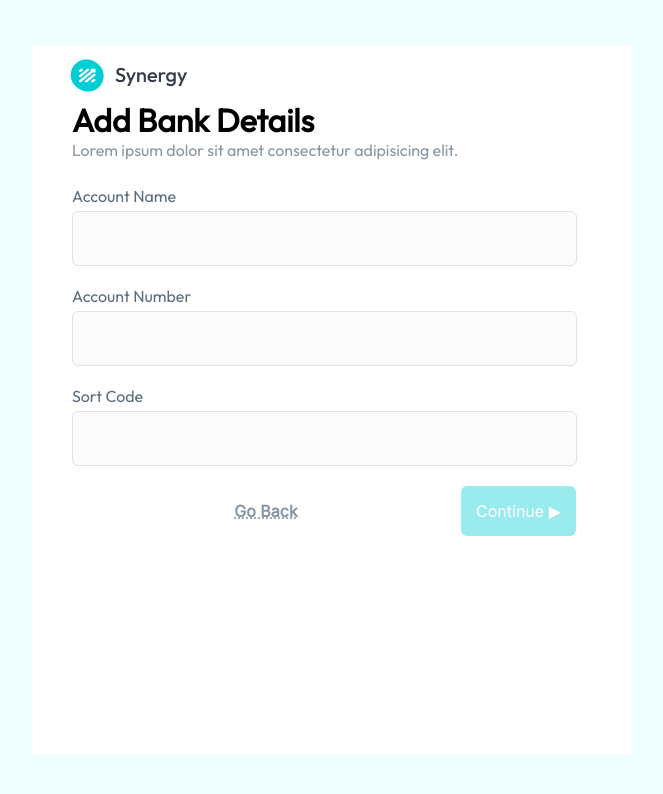
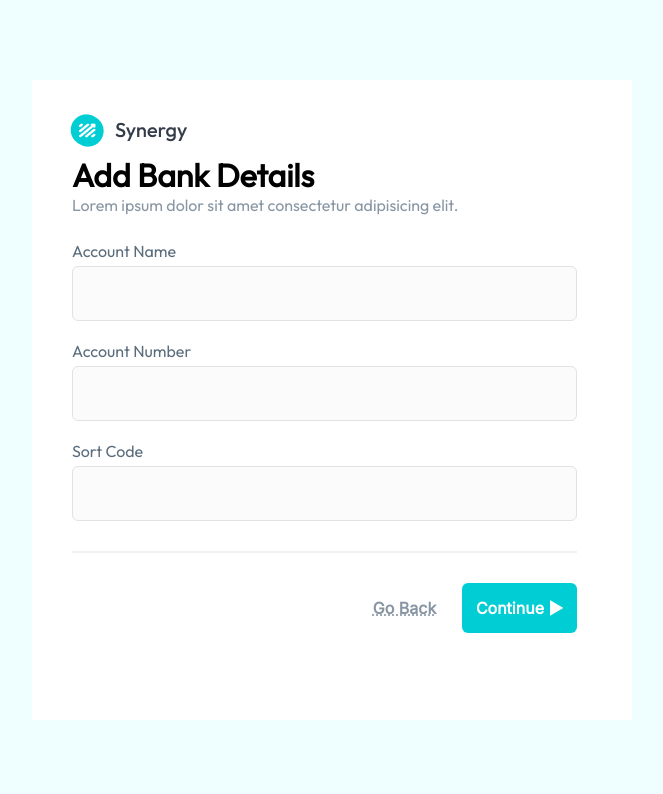
Before and after one commit to nology-tech/synergy, a React (Create React App) app: page /bankdetails in a window 1280 px wide. Shown: the top 794 px of the page, without its empty margins (308-971 px from the left). Built offline with nearby package versions, Linux system fonts and the light colour scheme.

Commit message:
fixed positioning of buttons on 2nd and 3rd pages

```diff
--- a/src/components/BankDetails/BankDetails.jsx
+++ b/src/components/BankDetails/BankDetails.jsx
@@ -30,8 +30,8 @@ const BankDetails = () => {
 
   return (
     <div className="form-container">
-    <div className='form'>
-      <div className='signup-header'>
+    <div className='form-box'>
+      <div className='bank-details-header'>
       <img src={synergyLogo} />
       </div>
       <div>
@@ -54,6 +54,8 @@ const BankDetails = () => {
             <label className="label">Sort Code</label>
             <input onChange={handleSortCode} className="input" value={sortCode} />
           </div>
+          <div className='billingAddressForm__separator'>
+          </div>
 
           <div className='buttons-group'>
             <Link to="/">
@@ -62,10 +64,13 @@ const BankDetails = () => {
               </button>
             </Link>
             <Link to="/billingaddress">
-              <button className="bankDetailsForm__continueBtn" type="submit">
+              <button
+                className="bankDetailsForm__continueBtn"
+                type="submit"
+              >
                 Continue &#9654;
               </button>
-            </Link>
+              </Link>
           </div>
        </form>
       </div>
--- a/src/components/BankDetails/BankDetails.scss
+++ b/src/components/BankDetails/BankDetails.scss
@@ -13,8 +13,8 @@
     height: 100vh;
 }
 
-.signup-header {
-    padding-left: 30px;
+.bank-details-header {
+    padding: 30px 0px 0px 30px;
 }
 
 .form-box {
@@ -63,6 +63,13 @@ h1 {
 
     }
 
+    &__separator {
+        border: 1px solid rgba(241, 241, 241, 1);
+        height: 1px;
+        width: 505px;
+        margin-top: 10px;
+    }
+
     &__goBackBtn {
         font-family: 'Inter';
         font-style: normal;
@@ -82,24 +89,26 @@ h1 {
     }
 
     &__continueBtn {
-        font-family: 'Inter';
-        background: rgba(0, 206, 212, 0.4);
+        // font-family: 'Inter';
+        background: rgba(0, 206, 212);
         border: none;
         border-radius: 6px;
         color: $color-white;
         width: 115px;
         height: 50px;
-        font-weight: normal;
+        font-weight: bold;
         font-family: $third-font-family;
         font-size: 16px;
+    }
+    &__btn[disabled] {
+        background: rgba(0, 206, 212, 0.4);
+    }
+}
 
-    }
-
-}
 .buttons-group {
-    display: flex;
+    text-align: right;
     margin-right: 15px;
-   // grid-template-columns: 300px, 100px;
+    padding-top: 30px;
 }
 
 a {
--- a/src/components/BillingAddress/BillingAddress.jsx
+++ b/src/components/BillingAddress/BillingAddress.jsx
@@ -38,7 +38,7 @@
     return (
       <div className='form-container'>
       <div className='form'>
-        <div className='signup-header'>
+        <div className='billing-header'>
           <img src={synergyLogo} />
         </div>
         <div>
@@ -65,6 +65,8 @@
               <label className="label">Post Code</label>
               <input onChange={handlePostCode} className="input" value={postcode} />
             </div>
+            <div className='billingAddressForm__separator'>
+            </div>
 
             <div className='buttons-group'>
               <Link to="/bankdetails">
--- a/src/components/BillingAddress/BillingAddress.scss
+++ b/src/components/BillingAddress/BillingAddress.scss
@@ -13,14 +13,14 @@
     height: 100vh;
 }
 
-.signup-header {
-    padding-left: 30px;
+.billing-header {
+    padding: 30px 0px 0px 30px;
 }
 
 .form {
     // width: 30%;
     min-width: 600px;
-    min-height: 710px;
+    min-height: 725px;
     background: $color-white;
 }
 h1 {
@@ -63,17 +63,22 @@ h1 {
 
     }
 
+    &__separator {
+        border: 1px solid rgba(241, 241, 241, 1);
+        height: 1px;
+        width: 505px;
+        margin-top: 10px;
+    }
 
     &__btn {
-        font-family: 'Inter';
         font-style: normal;
         font-weight: 600;
         font-size: 16px;
-        background: rgba(0, 206, 212, 0.4);
+        background: rgba(0, 206, 212);
         border: none;
         border-radius: 6px;
         color: $color-white;
-        width: 115px;
+        width: 150px;
         height: 50px;
         margin-right: 0;
         margin-left: auto;
@@ -100,6 +105,12 @@ h1 {
     }
 }
 
+.buttons-group {
+    text-align: right;
+    margin-right: 15px;
+    padding-top: 30px;
+}
+
 a {
     margin-right: 0;
     margin-left: auto;
--- a/src/components/SignUp/SignUp.scss
+++ b/src/components/SignUp/SignUp.scss
@@ -13,8 +13,7 @@
 }
 
 .signup-header {
-    padding-left: 30px;
-    padding-top: 10px;
+    padding: 30px 0px 0px 30px;
 }
 .form {
     min-width: 600px;
```
